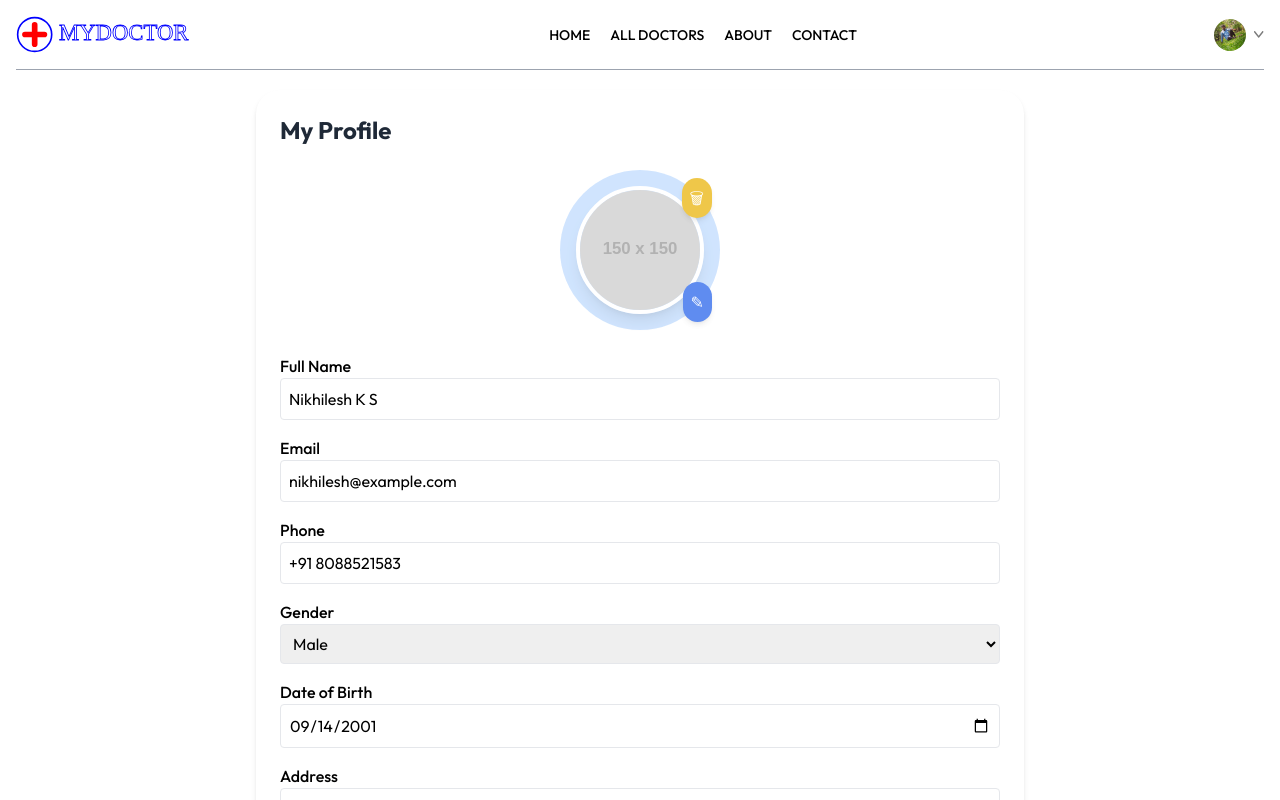
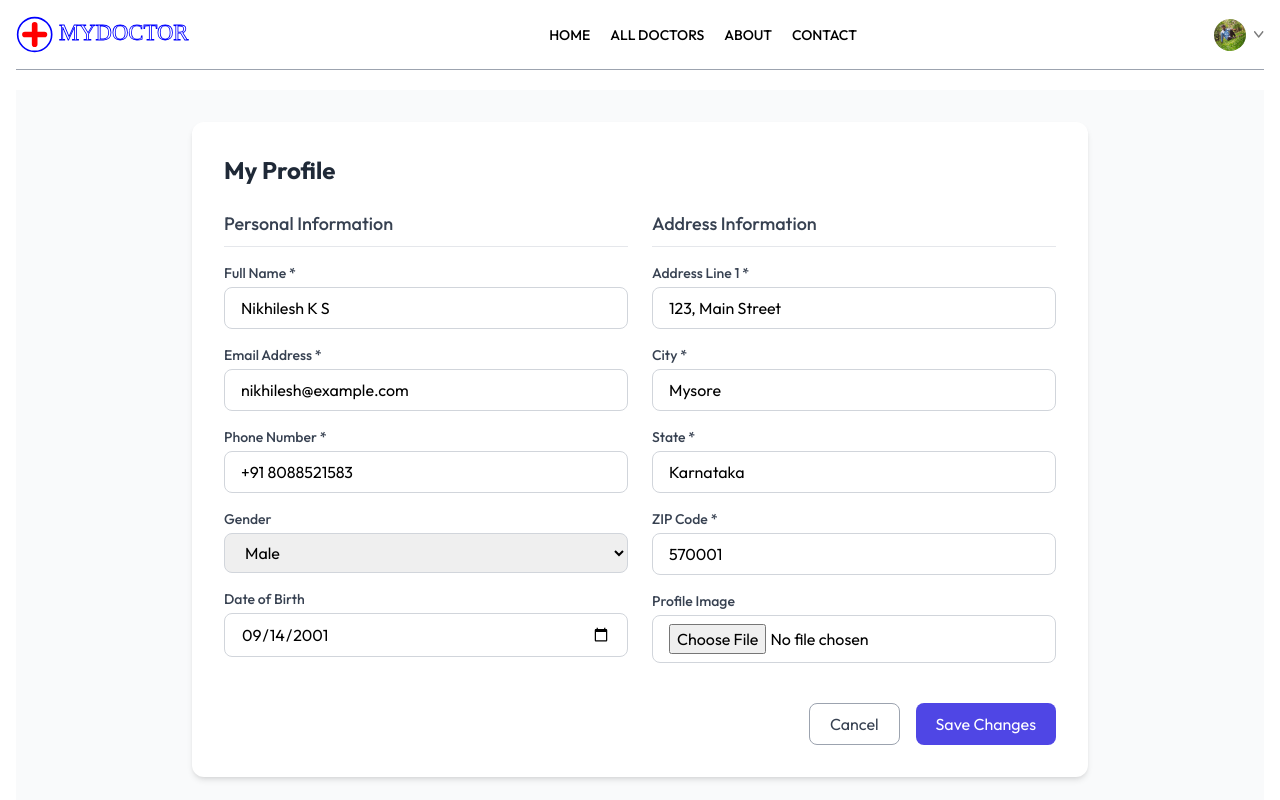
Before and after one commit to NikhileshKS/DoctorsAppoiment, a React (Vite) app: page /My-profile in a window 1280 px wide. Both pictures are taken after a click on the button "Edit Profile". Shown: the top 800 px of the page. Built offline with nearby package versions, Linux system fonts and the light colour scheme; a web font is replaced by a local one.

Commit message:
reconstruct

```diff
--- a/src/pages/Myprofile.jsx
+++ b/src/pages/Myprofile.jsx
@@ -9,7 +9,7 @@ export default function MyProfile() {
     dob: "2001-09-14",
     address: {
       line1: "123, Main Street",
-      city: "Mysuru",
+      city: "Mysore",
       state: "Karnataka",
       zip: "570001",
     },
@@ -19,8 +19,9 @@ export default function MyProfile() {
   const [isEdit, setIsEdit] = useState(false);
   const [isLoading, setIsLoading] = useState(false);
   const [errors, setErrors] = useState({});
+  const [successMessage, setSuccessMessage] = useState("");
 
-  // ✅ Format DOB for display
+  // Format DOB for display
   const formatDate = (dateString) => {
     if (!dateString) return "Not set";
     return new Date(dateString).toLocaleDateString("en-GB", {
@@ -30,10 +31,15 @@ export default function MyProfile() {
     });
   };
 
-  // ✅ Handle input changes
+  // Handle input changes
   const handleInputChange = (e) => {
     const { name, value } = e.target;
     setUserData({ ...userData, [name]: value });
+
+    // Clear error when user starts typing
+    if (errors[name]) {
+      setErrors({ ...errors, [name]: "" });
+    }
   };
 
   const handleAddressChange = (e) => {
@@ -42,32 +48,76 @@ export default function MyProfile() {
       ...userData,
       address: { ...userData.address, [name]: value },
     });
+
+    // Clear error when user starts typing
+    if (errors[name]) {
+      setErrors({ ...errors, [name]: "" });
+    }
   };
 
-  // ✅ Handle profile image upload
+  // Handle profile image upload
   const handleImageChange = (e) => {
     const file = e.target.files[0];
     if (file) {
+      // Validate file type and size
+      if (!file.type.startsWith('image/')) {
+        setErrors({ ...errors, image: "Please select an image file" });
+        return;
+      }
+
+      if (file.size > 5 * 1024 * 1024) { // 5MB limit
+        setErrors({ ...errors, image: "Image size should be less than 5MB" });
+        return;
+      }
+
       const reader = new FileReader();
-      reader.onload = () => setUserData({ ...userData, image: reader.result });
+      reader.onload = () => {
+        setUserData({ ...userData, image: reader.result });
+        setErrors({ ...errors, image: "" });
+      };
       reader.readAsDataURL(file);
     }
   };
 
-  // ✅ Form validation
+  // Form validation
   const validateForm = () => {
     let newErrors = {};
+
     if (!userData.name.trim()) newErrors.name = "Name is required";
-    if (!/^[^\s@]+@[^\s@]+\.[^\s@]+$/.test(userData.email))
+    else if (userData.name.trim().length < 2) newErrors.name = "Name should be at least 2 characters";
+
+    if (!userData.email.trim()) newErrors.email = "Email is required";
+    else if (!/^[^\s@]+@[^\s@]+\.[^\s@]+$/.test(userData.email))
       newErrors.email = "Invalid email address";
-    if (!/^\+?\d{10,15}$/.test(userData.phone))
+
+    if (!userData.phone.trim()) newErrors.phone = "Phone number is required";
+    else if (!/^\+?\d{10,15}$/.test(userData.phone.replace(/\s/g, '')))
       newErrors.phone = "Invalid phone number";
+
     if (!userData.address.line1.trim())
       newErrors.line1 = "Address Line 1 is required";
+
+    if (!userData.address.city.trim())
+      newErrors.city = "City is required";
+
+    if (!userData.address.state.trim())
+      newErrors.state = "State is required";
+
+    if (!userData.address.zip.trim())
+      newErrors.zip = "ZIP code is required";
+    else if (!/^\d{5,6}(-\d{4})?$/.test(userData.address.zip))
+      newErrors.zip = "Invalid ZIP code";
+
     return newErrors;
   };
 
-  // ✅ Submit handler
+  // Cancel editing
+  const handleCancel = () => {
+    setIsEdit(false);
+    setErrors({});
+  };
+
+  // Submit handler
   const handleSubmit = (e) => {
     e.preventDefault();
     const validationErrors = validateForm();
@@ -75,6 +125,7 @@ export default function MyProfile() {
       setErrors(validationErrors);
       return;
     }
+
     setErrors({});
     setIsLoading(true);
 
@@ -82,233 +133,309 @@ export default function MyProfile() {
     setTimeout(() => {
       setIsLoading(false);
       setIsEdit(false);
-      alert("Profile updated successfully ✅");
-    }, 1000);
+      setSuccessMessage("Profile updated successfully ✅");
+
+      // Clear success message after 3 seconds
+      setTimeout(() => setSuccessMessage(""), 3000);
+    }, 1500);
   };
 
   return (
-    <div className="max-w-3xl mx-auto p-6 bg-white rounded-3xl shadow-md">
-      <h1 className="text-2xl font-bold mb-6 text-gray-800">My Profile</h1>
+    <div className="min-h-screen bg-gray-50 py-8 px-4 sm:px-6 lg:px-8">
+      <div className="max-w-4xl mx-auto bg-white rounded-xl shadow-md overflow-hidden">
+        <div className="p-6 md:p-8">
+          <div className="flex justify-between items-center mb-6">
+            <h2 className="text-2xl font-bold text-gray-800">My Profile</h2>
+            {!isEdit && (
+              <button
+                className="bg-indigo-600 hover:bg-indigo-800 text-white font-medium py-2 px-4 rounded-lg transition-colors duration-200"
+                onClick={() => setIsEdit(true)}
+              >
+                Edit Profile
+              </button>
+            )}
+          </div>
 
-        {/* Profile Image Upload */}
+          {successMessage && (
+            <div className="mb-6 bg-green-100 border border-green-400 text-green-700 px-4 py-3 rounded relative">
+              {successMessage}
+            </div>
+          )}
+
+          {!isEdit ? (
+            // View Mode
+            <div className="space-y-6">
               <div className="flex flex-col items-center mb-6">
-        <div className="relative w-40 h-40 rounded-full bg-blue-200 flex items-center justify-center animate-pulse">
+                <div className="relative w-32 h-32 rounded-full overflow-hidden border-4 border-white shadow-lg">
+                  {userData.image ? (
                     <img
-            src={userData.image || "https://via.placeholder.com/150"}
-            alt=""
-            className="w-32 h-32 rounded-full object-cover border-4 border-white shadow-lg transition-transform duration-300 hover:scale-105"
+                      src={userData.image}
+                      alt="Profile"
+                      className="w-full h-full object-cover"
                     />
+                  ) : (
+                    <div className="w-full h-full bg-indigo-100 flex items-center justify-center">
+                      <span className="text-indigo-800 text-4xl font-bold">
+                        {userData.name.charAt(0)}
+                      </span>
+                    </div>
+                  )}
+                </div>
+                <h3 className="mt-4 text-xl font-semibold text-gray-800">{userData.name}</h3>
+              </div>
 
-          {isEdit && (
-            <>
-              {/* Edit Button */}
-              <label
-                htmlFor="profileImage"
-                className="absolute bottom-2 right-2 bg-blue-600 text-white p-2 rounded-full cursor-pointer shadow-md hover:bg-blue-800 transition transform hover:scale-110"
+              <div className="grid grid-cols-1 md:grid-cols-2 gap-6">
+                <div className="bg-gray-50 p-4 rounded-lg">
+                  <h3 className="text-lg font-medium text-gray-700 mb-4 border-b pb-2">Personal Information</h3>
+                  <div className="space-y-4">
+                    <div>
+                      <p className="text-sm text-gray-500">Name</p>
+                      <p className="font-medium">{userData.name}</p>
+                    </div>
+                    <div>
+                      <p className="text-sm text-gray-500">Email</p>
+                      <p className="font-medium">{userData.email}</p>
+                    </div>
+                    <div>
+                      <p className="text-sm text-gray-500">Phone</p>
+                      <p className="font-medium">{userData.phone}</p>
+                    </div>
+                    <div>
+                      <p className="text-sm text-gray-500">Gender</p>
+                      <p className="font-medium">{userData.gender}</p>
+                    </div>
+                    <div>
+                      <p className="text-sm text-gray-500">Date of Birth</p>
+                      <p className="font-medium">{formatDate(userData.dob)}</p>
+                    </div>
+                  </div>
+                </div>
+
+                <div className="bg-gray-50 p-4 rounded-lg">
+                  <h3 className="text-lg font-medium text-gray-700 mb-4 border-b pb-2">Address</h3>
+                  <div>
+                    <p className="text-sm text-gray-500">Full Address</p>
+                    <p className="font-medium">
+                      {`${userData.address.line1}, ${userData.address.city}, ${userData.address.state}, ${userData.address.zip}`}
+                    </p>
+                  </div>
+                </div>
+              </div>
+            </div>
+          ) : (
+            // Edit Mode
+            <form onSubmit={handleSubmit} className="space-y-6">
+              <div className="grid grid-cols-1 md:grid-cols-2 gap-6">
+                <div>
+                  <h3 className="text-lg font-medium text-gray-700 mb-4 border-b pb-2">Personal Information</h3>
+
+                  <div className="space-y-4">
+                    <div>
+                      <label htmlFor="name" className="block text-sm font-medium text-gray-700 mb-1">
+                        Full Name *
+                      </label>
+                      <input
+                        id="name"
+                        name="name"
+                        value={userData.name}
+                        onChange={handleInputChange}
+                        className={`w-full px-4 py-2 border rounded-lg focus:ring-2 focus:ring-indigo-500 focus:border-indigo-500 transition-colors duration-200 ${
+                          errors.name ? "border-red-500" : "border-gray-300"
+                        }`}
+                      />
+                      {errors.name && <p className="mt-1 text-sm text-red-600">{errors.name}</p>}
+                    </div>
+
+                    <div>
+                      <label htmlFor="email" className="block text-sm font-medium text-gray-700 mb-1">
+                        Email Address *
+                      </label>
+                      <input
+                        id="email"
+                        name="email"
+                        type="email"
+                        value={userData.email}
+                        onChange={handleInputChange}
+                        className={`w-full px-4 py-2 border rounded-lg focus:ring-2 focus:ring-indigo-500 focus:border-indigo-500 transition-colors duration-200 ${
+                          errors.email ? "border-red-500" : "border-gray-300"
+                        }`}
+                      />
+                      {errors.email && <p className="mt-1 text-sm text-red-600">{errors.email}</p>}
+                    </div>
+
+                    <div>
+                      <label htmlFor="phone" className="block text-sm font-medium text-gray-700 mb-1">
+                        Phone Number *
+                      </label>
+                      <input
+                        id="phone"
+                        name="phone"
+                        value={userData.phone}
+                        onChange={handleInputChange}
+                        className={`w-full px-4 py-2 border rounded-lg focus:ring-2 focus:ring-indigo-500 focus:border-indigo-500 transition-colors duration-200 ${
+                          errors.phone ? "border-red-500" : "border-gray-300"
+                        }`}
+                      />
+                      {errors.phone && <p className="mt-1 text-sm text-red-600">{errors.phone}</p>}
+                    </div>
+
+                    <div>
+                      <label htmlFor="gender" className="block text-sm font-medium text-gray-700 mb-1">
+                        Gender
+                      </label>
+                      <select
+                        id="gender"
+                        name="gender"
+                        value={userData.gender}
+                        onChange={handleInputChange}
+                        className="w-full px-4 py-2 border border-gray-300 rounded-lg focus:ring-2 focus:ring-indigo-500 focus:border-indigo-500 transition-colors duration-200"
                       >
-                ✎
+                        <option value="Male">Male</option>
+                        <option value="Female">Female</option>
+                        <option value="Other">Other</option>
+                        <option value="Prefer not to say">Prefer not to say</option>
+                      </select>
+                    </div>
+
+                    <div>
+                      <label htmlFor="dob" className="block text-sm font-medium text-gray-700 mb-1">
+                        Date of Birth
+                      </label>
                       <input
+                        id="dob"
+                        name="dob"
+                        type="date"
+                        value={userData.dob}
+                        onChange={handleInputChange}
+                        className="w-full px-4 py-2 border border-gray-300 rounded-lg focus:ring-2 focus:ring-indigo-500 focus:border-indigo-500 transition-colors duration-200"
+                      />
+                    </div>
+                  </div>
+                </div>
+
+                <div>
+                  <h3 className="text-lg font-medium text-gray-700 mb-4 border-b pb-2">Address Information</h3>
+
+                  <div className="space-y-4">
+                    <div>
+                      <label htmlFor="line1" className="block text-sm font-medium text-gray-700 mb-1">
+                        Address Line 1 *
+                      </label>
+                      <input
+                        id="line1"
+                        name="line1"
+                        value={userData.address.line1}
+                        onChange={handleAddressChange}
+                        className={`w-full px-4 py-2 border rounded-lg focus:ring-2 focus:ring-indigo-500 focus:border-indigo-500 transition-colors duration-200 ${
+                          errors.line1 ? "border-red-500" : "border-gray-300"
+                        }`}
+                      />
+                      {errors.line1 && <p className="mt-1 text-sm text-red-600">{errors.line1}</p>}
+                    </div>
+
+                    <div>
+                      <label htmlFor="city" className="block text-sm font-medium text-gray-700 mb-1">
+                        City *
+                      </label>
+                      <input
+                        id="city"
+                        name="city"
+                        value={userData.address.city}
+                        onChange={handleAddressChange}
+                        className={`w-full px-4 py-2 border rounded-lg focus:ring-2 focus:ring-indigo-500 focus:border-indigo-500 transition-colors duration-200 ${
+                          errors.city ? "border-red-500" : "border-gray-300"
+                        }`}
+                      />
+                      {errors.city && <p className="mt-1 text-sm text-red-600">{errors.city}</p>}
+                    </div>
+
+                    <div>
+                      <label htmlFor="state" className="block text-sm font-medium text-gray-700 mb-1">
+                        State *
+                      </label>
+                      <input
+                        id="state"
+                        name="state"
+                        value={userData.address.state}
+                        onChange={handleAddressChange}
+                        className={`w-full px-4 py-2 border rounded-lg focus:ring-2 focus:ring-indigo-500 focus:border-indigo-500 transition-colors duration-200 ${
+                          errors.state ? "border-red-500" : "border-gray-300"
+                        }`}
+                      />
+                      {errors.state && <p className="mt-1 text-sm text-red-600">{errors.state}</p>}
+                    </div>
+
+                    <div>
+                      <label htmlFor="zip" className="block text-sm font-medium text-gray-700 mb-1">
+                        ZIP Code *
+                      </label>
+                      <input
+                        id="zip"
+                        name="zip"
+                        value={userData.address.zip}
+                        onChange={handleAddressChange}
+                        className={`w-full px-4 py-2 border rounded-lg focus:ring-2 focus:ring-indigo-500 focus:border-indigo-500 transition-colors duration-200 ${
+                          errors.zip ? "border-red-500" : "border-gray-300"
+                        }`}
+                      />
+                      {errors.zip && <p className="mt-1 text-sm text-red-600">{errors.zip}</p>}
+                    </div>
+
+                    <div>
+                      <label htmlFor="profile-image" className="block text-sm font-medium text-gray-700 mb-1">
+                        Profile Image
+                      </label>
+                      <input
+                        id="profile-image"
                         type="file"
-                  id="profileImage"
                         accept="image/*"
-                  className="hidden"
                         onChange={handleImageChange}
+                        className="w-full px-4 py-2 border border-gray-300 rounded-lg focus:ring-2 focus:ring-indigo-500 focus:border-indigo-500 transition-colors duration-200"
                       />
-              </label>
-
-              {/* Remove Button (Reset to Placeholder) */}
-              <button
-                type="button"
-                onClick={() => setUserData(prev => ({ ...prev, image: "https://via.placeholder.com/150" }))}
-                className="absolute top-2 right-2 bg-yellow-500 text-white p-2 rounded-full shadow-md hover:bg-yellow-600 transition transform hover:scale-110"
-                title="Remove and reset image"
-              >
-                🗑
-              </button>
-            </>
+                      {errors.image && <p className="mt-1 text-sm text-red-600">{errors.image}</p>}
+                      {userData.image && (
+                        <div className="mt-2">
+                          <img
+                            src={userData.image}
+                            alt="Profile Preview"
+                            className="w-24 h-24 rounded-lg object-cover border"
+                          />
+                        </div>
                       )}
                     </div>
                   </div>
-
-
-
-      {/* Edit / View Form */}
-      {isEdit ? (
-        <form onSubmit={handleSubmit} className="space-y-4">
-          {/* Full Name */}
-          <div>
-            <label className="block font-medium">Full Name</label>
-            <input
-              type="text"
-              name="name"
-              value={userData.name}
-              onChange={handleInputChange}
-              className={`w-full border rounded p-2 ${
-                errors.name ? "border-red-500" : ""
-              }`}
-            />
-            {errors.name && (
-              <p className="text-red-500 text-sm">{errors.name}</p>
-            )}
+                </div>
               </div>
 
-          {/* Email */}
-          <div>
-            <label className="block font-medium">Email</label>
-            <input
-              type="email"
-              name="email"
-              value={userData.email}
-              onChange={handleInputChange}
-              className={`w-full border rounded p-2 ${
-                errors.email ? "border-red-500" : ""
-              }`}
-            />
-            {errors.email && (
-              <p className="text-red-500 text-sm">{errors.email}</p>
-            )}
-          </div>
-
-          {/* Phone */}
-          <div>
-            <label className="block font-medium">Phone</label>
-            <input
-              type="tel"
-              name="phone"
-              value={userData.phone}
-              onChange={handleInputChange}
-              className={`w-full border rounded p-2 ${
-                errors.phone ? "border-red-500" : ""
-              }`}
-            />
-            {errors.phone && (
-              <p className="text-red-500 text-sm">{errors.phone}</p>
-            )}
-          </div>
-
-          {/* Gender */}
-          <div>
-            <label className="block font-medium">Gender</label>
-            <select
-              name="gender"
-              value={userData.gender}
-              onChange={handleInputChange}
-              className="w-full border rounded p-2"
-            >
-              <option>Male</option>
-              <option>Female</option>
-              <option>Other</option>
-            </select>
-          </div>
-
-          {/* Date of Birth */}
-          <div>
-            <label className="block font-medium">Date of Birth</label>
-            <input
-              type="date"
-              name="dob"
-              value={userData.dob}
-              onChange={handleInputChange}
-              max={new Date().toISOString().split("T")[0]}
-              className="w-full border rounded p-2"
-            />
-          </div>
-
-          {/* Address */}
-          <div>
-            <label className="block font-medium">Address</label>
-            <input
-              type="text"
-              name="line1"
-              placeholder="Address Line 1"
-              value={userData.address.line1}
-              onChange={handleAddressChange}
-              className={`w-full border rounded p-2 mb-2 ${
-                errors.line1 ? "border-red-500" : ""
-              }`}
-            />
-            {errors.line1 && (
-              <p className="text-red-500 text-sm">{errors.line1}</p>
-            )}
-            <input
-              type="text"
-              name="city"
-              placeholder="City"
-              value={userData.address.city}
-              onChange={handleAddressChange}
-              className="w-full border rounded p-2 mb-2"
-            />
-            <input
-              type="text"
-              name="state"
-              placeholder="State"
-              value={userData.address.state}
-              onChange={handleAddressChange}
-              className="w-full border rounded p-2 mb-2"
-            />
-            <input
-              type="text"
-              name="zip"
-              placeholder="ZIP Code"
-              value={userData.address.zip}
-              onChange={handleAddressChange}
-              className="w-full border rounded p-2"
-            />
-          </div>
-
-          {/* Buttons */}
-          <div className="flex justify-end gap-4">
+              <div className="flex justify-end space-x-4 pt-4">
                 <button
                   type="button"
-              className="px-4 py-2 bg-gray-400 text-white rounded"
-              onClick={() => {
-                setIsEdit(false);
-                setErrors({});
-              }}
+                  className="px-5 py-2 border border-gray-400 rounded-lg text-gray-700 hover:bg-gray-50 transition-colors duration-200"
+                  onClick={handleCancel}
+                  disabled={isLoading}
                 >
                   Cancel
                 </button>
                 <button
                   type="submit"
-              className="px-4 py-2 bg-blue-600 text-white rounded disabled:opacity-50"
+                  className="px-5 py-2 bg-indigo-600 text-white rounded-lg hover:bg-indigo-700 transition-colors duration-200 disabled:opacity-50 flex items-center"
                   disabled={isLoading}
                 >
-              {isLoading ? "Saving..." : "Save"}
+                  {isLoading ? (
+                    <>
+                      <svg className="animate-spin -ml-1 mr-2 h-4 w-4 text-white" xmlns="http://www.w3.org/2000/svg" fill="none" viewBox="0 0 24 24">
+                        <circle className="opacity-25" cx="12" cy="12" r="10" stroke="currentColor" strokeWidth="4"></circle>
+                        <path className="opacity-75" fill="currentColor" d="M4 12a8 8 0 018-8V0C5.373 0 0 5.373 0 12h4zm2 5.291A7.962 7.962 0 014 12H0c0 3.042 1.135 5.824 3 7.938l3-2.647z"></path>
+                      </svg>
+                      Saving...
+                    </>
+                  ) : "Save Changes"}
                 </button>
               </div>
             </form>
-      ) : (
-        <div className="space-y-4">
-          <p>
-            <strong>Name:</strong> {userData.name}
-          </p>
-          <p>
-            <strong>Email:</strong> {userData.email}
-          </p>
-          <p>
-            <strong>Phone:</strong> {userData.phone}
-          </p>
-          <p>
-            <strong>Gender:</strong> {userData.gender}
-          </p>
-          <p>
-            <strong>Date of Birth:</strong> {formatDate(userData.dob)}
-          </p>
-          <p>
-            <strong>Address:</strong>{" "}
-            {`${userData.address.line1}, ${userData.address.city}, ${userData.address.state}, ${userData.address.zip}`}
-          </p>
-
-          <div className="flex justify-end">
-            <button
-              className="px-4 py-2 bg-blue-600 text-white rounded"
-              onClick={() => setIsEdit(true)}
-            >
-              Edit Profile
-            </button>
+          )}
         </div>
       </div>
-      )}
     </div>
   );
 }
```
Lines whose indentation alone changed are shown as unchanged.
